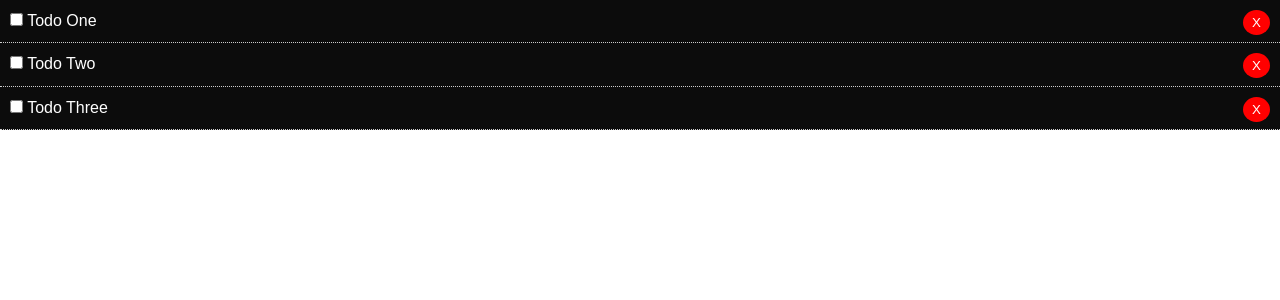
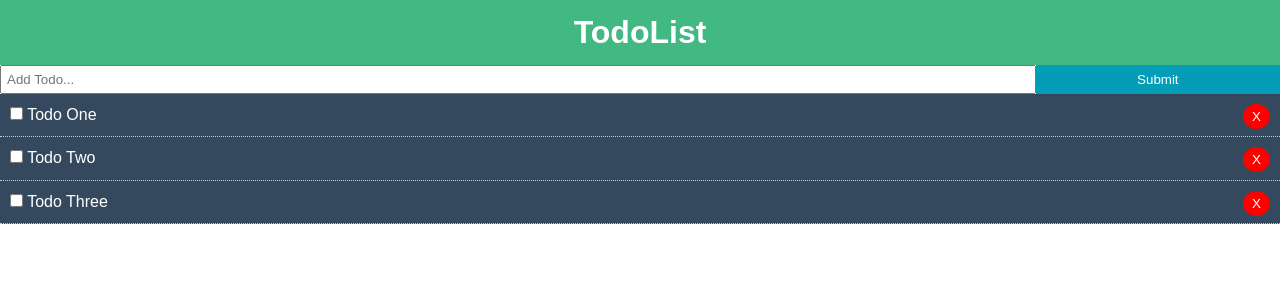
Before and after one commit to DavidMares22/vue_todo, a Vue app: page / in a window 1280 px wide. Shown: the top 300 px of the page. Built offline with nearby package versions, Linux system fonts and the light colour scheme.

Commit message:
add Todo form and emit

```diff
--- a/package.json
+++ b/package.json
@@ -9,6 +9,7 @@
   },
   "dependencies": {
     "core-js": "^3.6.5",
+    "uuid": "^8.3.0",
     "vue": "^2.6.11"
   },
   "devDependencies": {
--- a/src/App.vue
+++ b/src/App.vue
@@ -1,5 +1,7 @@
 <template>
   <div id="app">
+    <Header />
+    <AddTodo />
     <Todos v-bind:tasks="todos" v-on:del-todo="deleteTodo" />
 
   </div>
@@ -7,12 +9,17 @@
 
 <script>
 
+import Header from './components/layout/header'
 import Todos from './components/Todos'
+import AddTodo from './components/AddTodo'
 
 export default {
   name: 'App',
   components: {
-    Todos
+    Todos,
+    Header,
+    AddTodo,
+
   },
   data(){
     return{
@@ -56,4 +63,17 @@
   line-height: 1.4;
 }
 
+.btn{
+  display: inline-block;
+  border: none;
+  background: rgb(3, 157, 184);
+  color: #fff;
+  padding: 7px 20px;
+  cursor:pointer;
+}
+
+.btn:hover{
+  background: rgb(12, 12, 12);
+}
+
 </style>
--- /dev/null
+++ b/src/components/AddTodo.vue
@@ -0,0 +1,45 @@
+<template>
+    <div>
+        <form @submit.prevent="addTodo">
+            <input type="text" v-model="title" name="title" placeholder="Add Todo...">
+            <input type="submit" value="Submit" class="btn">
+        </form>
+    </div>
+</template>
+
+
+<script>
+
+import { v4 as uuidv4 } from 'uuid'
+export default {
+    name: "AddTodo",
+    data(){
+        return {
+            title: ''
+        }
+    },
+    methods: {
+        addTodo(){
+            const newTodo = {
+                id: uuidv4(),
+                title: this.title,
+                completed: false
+            }
+            this.$emit('add-todo', newTodo);
+        }
+    }
+}
+</script>
+
+<style scoped>
+form {
+    display: flex;
+}
+input[type="text"]{
+    flex: 10;
+    padding: 5px;
+}
+input[type="submit"]{
+    flex: 2;
+}
+</style>
--- a/src/components/TodoItem.vue
+++ b/src/components/TodoItem.vue
@@ -25,7 +25,7 @@
 <style scoped>
 .todo-item{
     color: #fff;
-    background: #0c0c0c;
+    background: #35495e;
     padding: 10px;
     border-bottom: 1px #ccc dotted;
 }
--- /dev/null
+++ b/src/components/layout/header.vue
@@ -0,0 +1,27 @@
+<template>
+    <header class="header">
+        <h1>TodoList</h1>
+    </header>
+</template>
+
+
+<script>
+export default {
+    name: "Header"
+}
+</script>
+
+
+<style scoped>
+.header{
+ background: #42b883;
+ color: #fff;
+ text-align: center;
+ padding: 10px;
+}
+
+.header a{
+    color: #fff;
+    padding-right: 5px;
+}
+</style>
```
Also changed, not shown: 1 other file (tests, documents, lock files or other folders).
